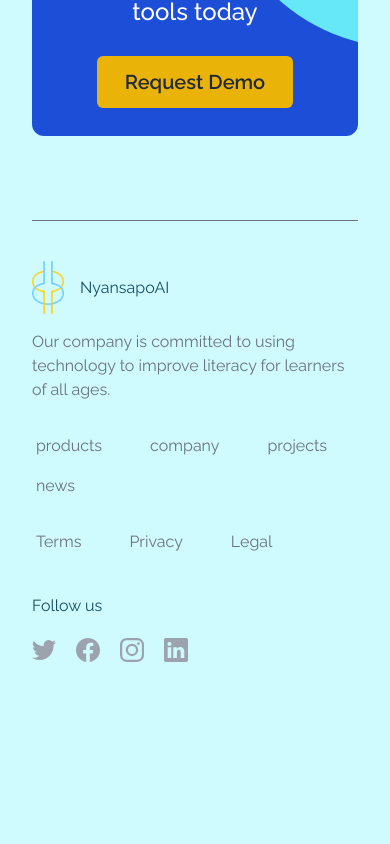
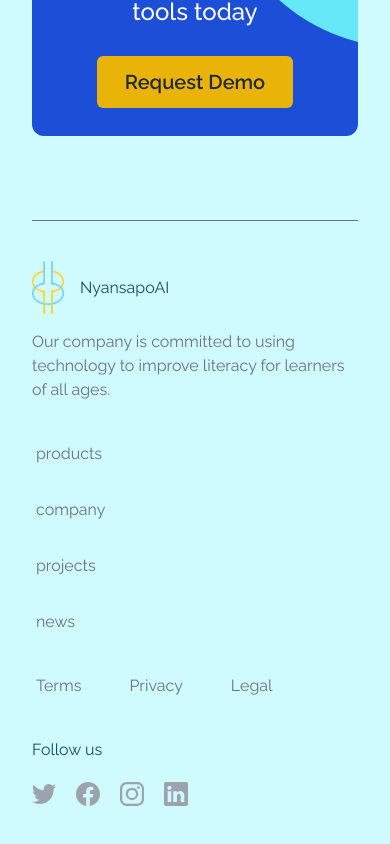
Before and after one commit to NyansapoAI/website, a Next.js app: page / in a window 390 px wide. Shown: the part 6238-7082 px from the top of the page. Before the commit the page ends 6964 px from the top, so only its background shows below. Built offline with nearby package versions, Linux system fonts and the light colour scheme.

Commit message:
update:modifed nav links

```diff
--- a/src/app/components/footer.tsx
+++ b/src/app/components/footer.tsx
@@ -11,7 +11,7 @@ export default function Footer() {
         <div className="lg:col-span-2">
           <div>
             <Link href="/" className="flex gap-4 items-center">
-              <span className="flex items-center space-x-2 text-2xl font-medium text-indigo-500 dark:text-gray-100">
+              <span className="flex items-center space-x-2 text-2xl font-medium text-cyan-500 dark:text-gray-100">
                 <Image
                   src="/logo.png"
                   alt="NyansapoAI"
@@ -32,20 +32,32 @@ export default function Footer() {
 
         <div>
           <div className="flex  md:flex-col  gap-4 flex-wrap w-full -mt-2 -ml-3 lg:ml-0">
-            {navigationLinks.map((item, index) => (
-              <Link key={index} href={`/${item}`}>
-                <span className="w-full px-4 py-2 text-gray-500 rounded-md dark:text-gray-300 hover:text-indigo-500 focus:text-indigo-500 focus:bg-indigo-100 focus:outline-none dark:focus:bg-trueGray-700">
-                  {item}
-                </span>
-              </Link>
-            ))}
+            {navigationLinks.map((item, index) =>
+              item.type == "page" ? (
+                <Link
+                  className="w-full px-4 py-2 text-gray-500 rounded-md dark:text-gray-300 hover:text-cyan-500 focus:text-cyan-500  focus:outline-none dark:focus:bg-trueGray-700"
+                  key={index}
+                  href={`/${item.name}`}
+                >
+                  {item.name}
+                </Link>
+              ) : (
+                <a
+                  className="w-full px-4 py-2 text-gray-500 rounded-md dark:text-gray-300 hover:text-cyan-500 focus:text-cyan-500  focus:outline-none dark:focus:bg-trueGray-700"
+                  key={index}
+                  href={`/#${item.name}`}
+                >
+                  {item.name}
+                </a>
+              )
+            )}
           </div>
         </div>
         <div>
           <div className="flex md:flex-col gap-4 flex-wrap w-full -mt-2 -ml-3 lg:ml-0">
             {legal.map((item, index) => (
               <Link key={index} href="/products">
-                <span className="w-full px-4 py-2 text-gray-500 rounded-md dark:text-gray-300 hover:text-indigo-500 focus:text-indigo-500 focus:bg-indigo-100 focus:outline-none dark:focus:bg-trueGray-700">
+                <span className="w-full px-4 py-2 text-gray-500 rounded-md dark:text-gray-300 hover:text-cyan-500 focus:text-cyan-500 focus:bg-cyan-100 focus:outline-none dark:focus:bg-trueGray-700">
                   {item}
                 </span>
               </Link>
--- a/src/app/globals.css
+++ b/src/app/globals.css
@@ -6,11 +6,10 @@
   padding: 0;
   margin: 0;
 }
-html {
-  scroll-behaviour: smooth;
-}
+
 html,
 body {
+  scroll-behaviour: smooth;
   overflow-x: hidden;
 }
 
--- a/src/app/navbar.tsx
+++ b/src/app/navbar.tsx
@@ -28,7 +28,7 @@ export default function Navbar() {
 
                 <Disclosure.Button
                   aria-label="Toggle Menu"
-                  className="px-2 py-1 ml-auto text-gray-500 rounded-md lg:hidden hover:text-indigo-500 focus:text-indigo-500 focus:bg-indigo-100 focus:outline-none dark:text-gray-300 dark:focus:bg-cyan-700"
+                  className="px-2 py-1 ml-auto text-gray-500 rounded-md lg:hidden hover:text-cyan-500 focus:text-cyan-500 focus:bg-cyan-100 focus:outline-none dark:text-gray-300 dark:focus:bg-cyan-700"
                 >
                   <svg
                     className="w-6 h-6 fill-current"
@@ -53,15 +53,25 @@ export default function Navbar() {
 
                 <Disclosure.Panel className="flex flex-wrap w-full my-5 lg:hidden">
                   <>
-                    {navigationLinks.map((item, index) => (
+                    {navigationLinks.map((item, index) =>
+                      item.type == "page" ? (
                         <Link
+                          className="w-full capitalize px-4 py-2 text-gray-500 rounded-md dark:text-gray-300 hover:text-cyan-500 focus:text-cyan-500 focus:bg-cyan-100 focus:outline-none dark:focus:bg-trueGray-700"
                           key={index}
-                        className="w-full px-4 py-2 -ml-4 rounded-md  hover:text-cyan-500 focus:text-cyan-500 focus:bg-cyan-100 dark:focus:bg-gray-800 focus:outline-none "
-                        href={`/${item}`}
+                          href={`/${item.name}`}
                         >
-                        <span className="">{item}</span>
+                          {item.name}
                         </Link>
-                    ))}
+                      ) : (
+                        <a
+                          className="w-full px-4 capitalize py-2 text-gray-500 rounded-md dark:text-gray-300 hover:text-cyan-500 focus:text-cyan-500 focus:bg-cyan-100 focus:outline-none dark:focus:bg-trueGray-700"
+                          key={index}
+                          href={`/#${item.name}`}
+                        >
+                          {item.name}
+                        </a>
+                      )
+                    )}
                     <Link
                       href="#"
                       className="w-full px-6 py-2 mt-4 text-center text-dark bg-yellow-500 rounded-md lg:ml-5"
@@ -78,14 +88,25 @@ export default function Navbar() {
         {/* menu  */}
         <div className="hidden text-center lg:flex lg:items-center">
           <ul className="items-center justify-end flex-1  list-none lg:pt-0 lg:flex">
-            {navigationLinks.map((menu, index) => (
+            {navigationLinks.map((item, index) => (
               <li className="mr-3" key={index}>
+                {item.type == "page" ? (
                   <Link
-                  href={`/${menu}`}
-                  className="inline-block px-4 py-2 text-lg font-normal  no-underline rounded-md  hover:text-cyan-500 focus:text-cyan-500 focus:bg-cyan-100 focus:outline-none dark:focus:bg-gray-800"
+                    className="w-full capitalize px-4 py-2 text-gray-500 rounded-md dark:text-gray-300 hover:text-cyan-500 focus:text-cyan-500 focus:dark:bg-cyan-500 focus:outline-none dark:focus:bg-trueGray-700"
+                    key={index}
+                    href={`/${item.name}`}
                   >
-                  <span className="capitalize">{menu}</span>
+                    {item.name}
                   </Link>
+                ) : (
+                  <a
+                    className="w-full capitalize px-4 py-2 text-gray-500 rounded-md dark:text-gray-300 hover:text-cyan-500 focus:text-cyan-500 focus:dark:bg-cyan-500 focus:outline-none dark:focus:bg-trueGray-700"
+                    key={index}
+                    href={`/#${item.name}`}
+                  >
+                    {item.name}
+                  </a>
+                )}
               </li>
             ))}
           </ul>
--- a/src/app/sections/about.tsx
+++ b/src/app/sections/about.tsx
@@ -6,7 +6,7 @@ type Props = {};
 
 export default function About({}: Props) {
   return (
-    <div className="flex flex-col gap-4 items-center ">
+    <div id="company" className="flex flex-col gap-4 items-center ">
       <SectionHeader pretitle="Who we are" title="About Us">
         <span className="w-full">
           Our company is committed to leveraging technology to improve literacy
--- a/src/app/sections/hero.tsx
+++ b/src/app/sections/hero.tsx
@@ -6,7 +6,7 @@ type Props = {};
 
 export default function Hero({}: Props) {
   return (
-    <section id="#">
+    <section>
       <div className="flex flex-wrap container ">
         <div className="flex items-center w-full lg:w-1/2">
           <div className="max-w-2xl mb-8">
--- a/src/app/sections/products.tsx
+++ b/src/app/sections/products.tsx
@@ -7,7 +7,7 @@ type Props = {};
 
 export default function Products({}: Props) {
   return (
-    <div>
+    <div id="products">
       <SectionTitle pretitle="what we offer" title="Our Products" />
       <div className="flex flex-wrap gap-6 justify-between py-8">
         <aside className=" w-full sm:flex-1 ">
--- a/src/constants/links.ts
+++ b/src/constants/links.ts
@@ -1 +1 @@
-export const navigationLinks = ["products", "company", "projects", "news"];
+export const navigationLinks = [{name:"products",type:"section"},{name:"company",type:"page"},{name: "projects",type:"page"},{name: "news",type:"section"}];
```
Lines whose indentation alone changed are shown as unchanged.
